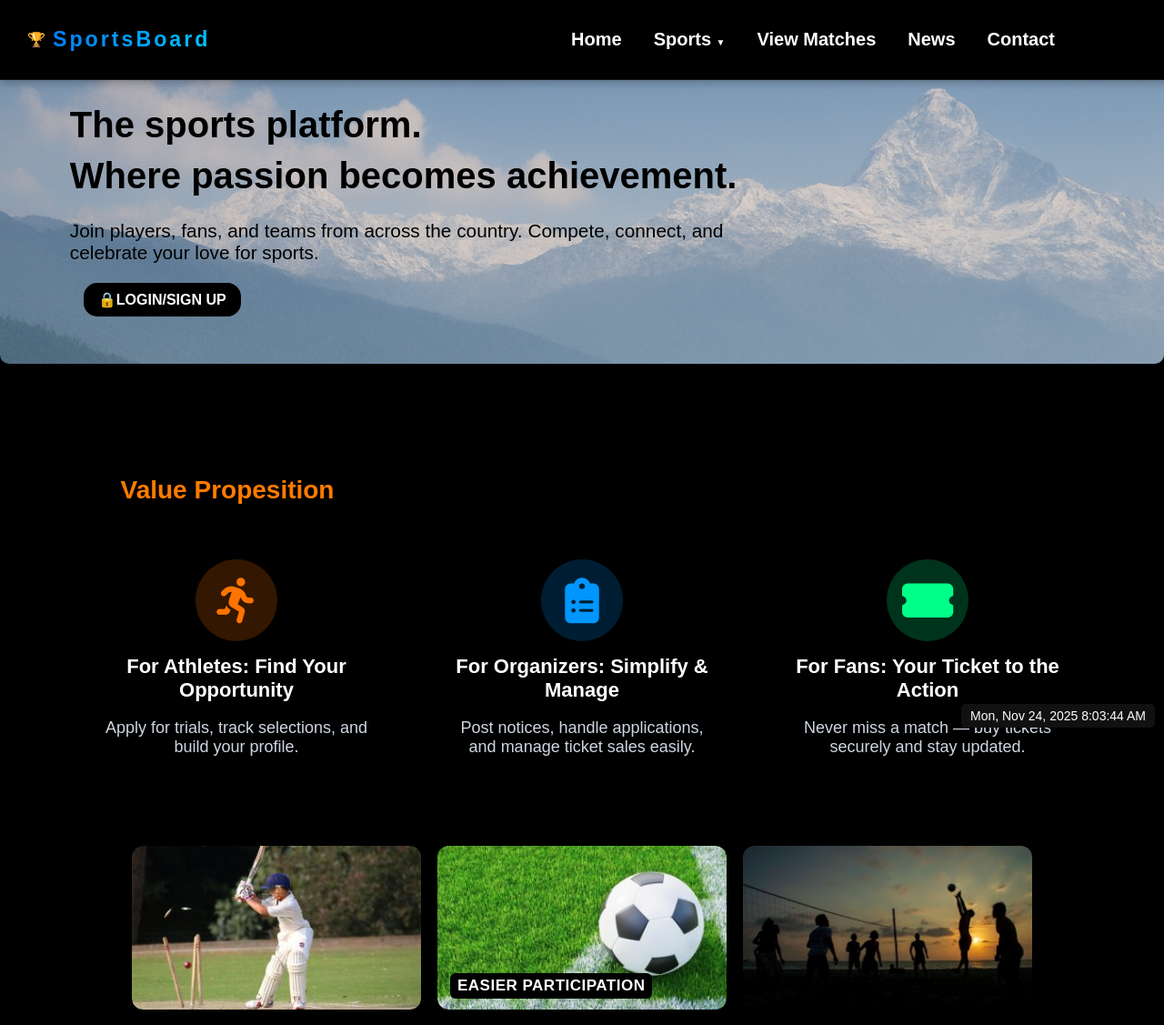
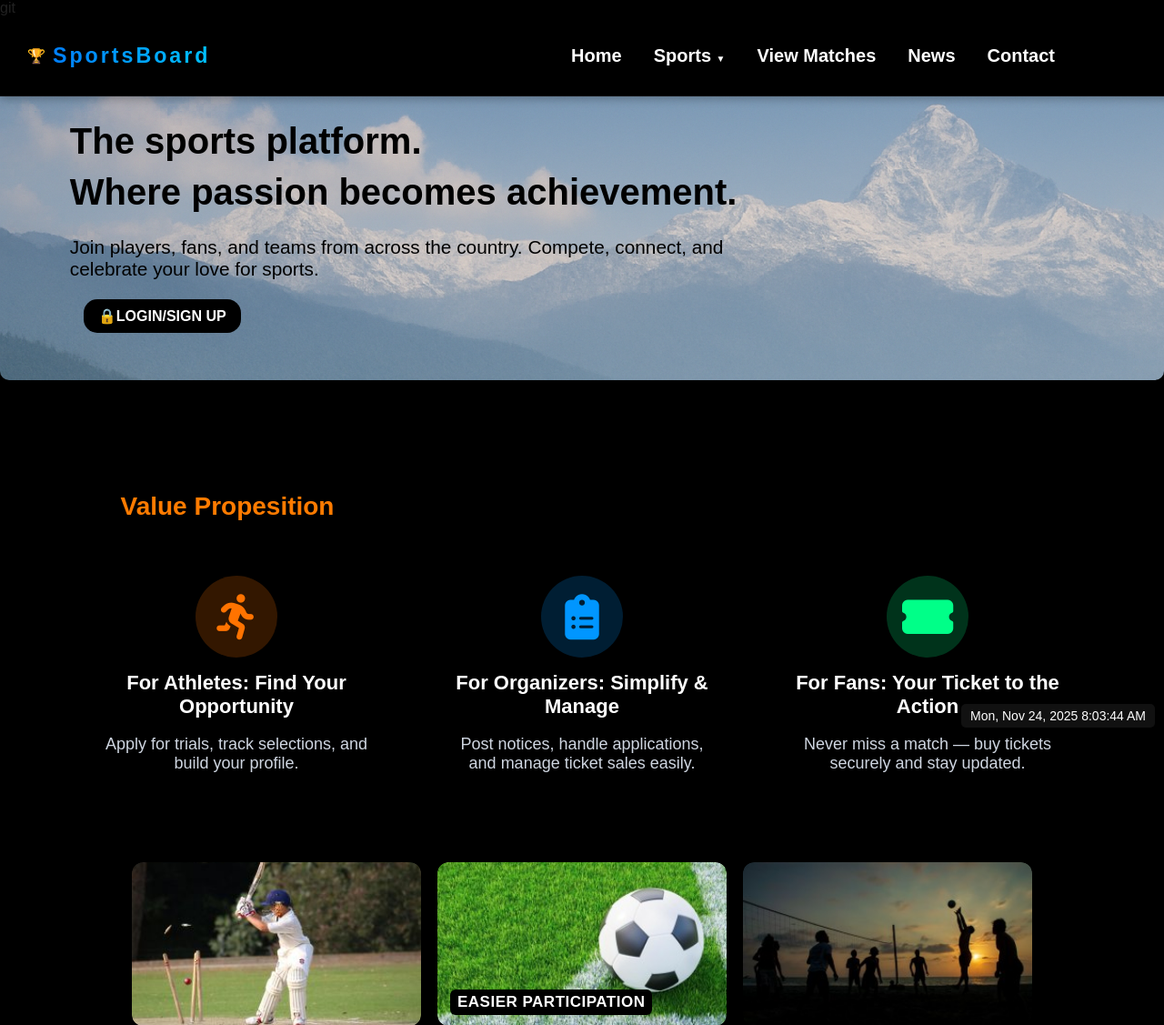
Before and after one commit to AnujaLamichhane/SportsBoard, a Django app: page / in a window 1280 px wide. Shown: the top 1127 px of the page at 91% size. Run offline with Django 5.2, Linux system fonts and the light colour scheme.

Commit message:
Save my home.html changes before pulling

```diff
--- a/homepage/templates/homepage/home.html
+++ b/homepage/templates/homepage/home.html
@@ -1,4 +1,4 @@
-{% load static %}
+git{% load static %}
 <html>
 <head>
     <title>Home</title>
```
